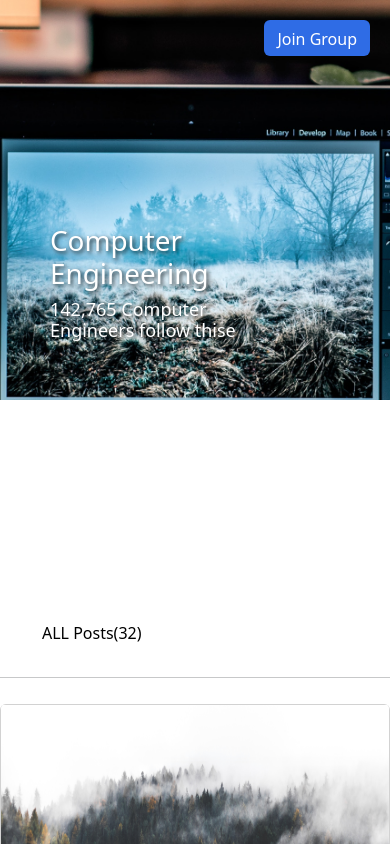
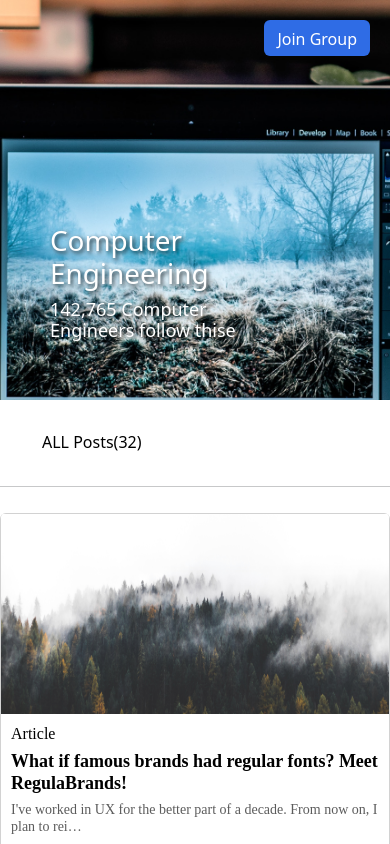
Before and after one commit to yashgeek/web-dev_project-A-sample-website--ATG, a plain HTML site: page index.html in a window 390 px wide. Shown: the top 844 px of the page. Drawn offline with nearby package versions, Linux system fonts and the light colour scheme.

Commit message:
Update md-q.css

```diff
--- a/md-q.css
+++ b/md-q.css
@@ -6,7 +6,7 @@
     }
 
     #poster {
-      height: 70vh; /* 40% of the viewport height */
+      height: auto; /* 40% of the viewport height */
     }
 
     .cover-text {
```
